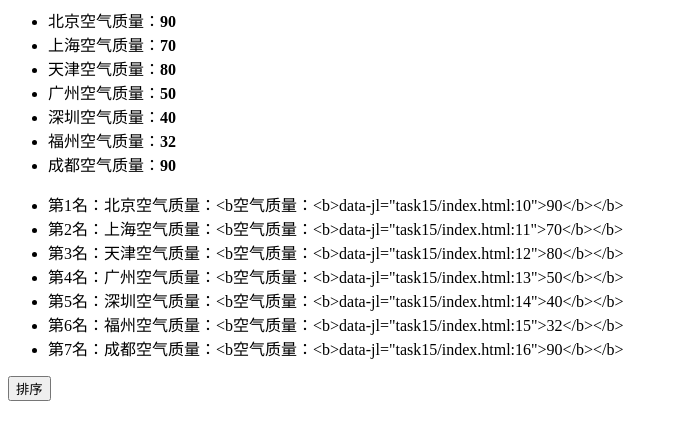
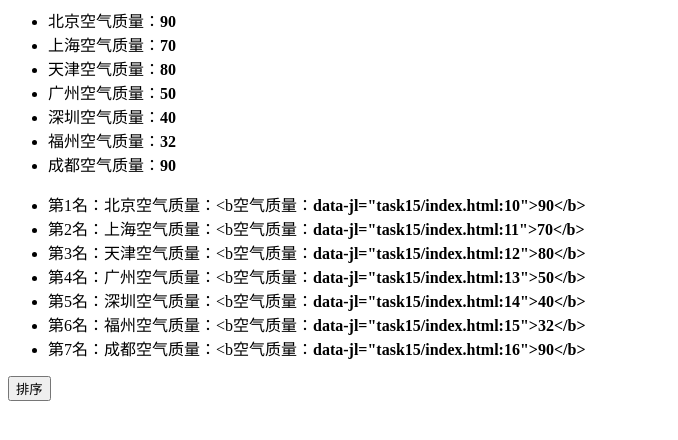
Before and after one commit to jiangjiu/exciting, a plain HTML site: page task15/index.html in a window 1280 px wide. Both pictures are taken after a click on the button "排序". Shown: the whole page, without its empty margins (0-678 px from the left). Drawn offline with Linux system fonts and the light colour scheme.

Commit message:
update task15

```diff
--- a/task15/index.html
+++ b/task15/index.html
@@ -55,7 +55,7 @@
    */
   function sortAqiData(data) {
     return data.sort(function (a, b) {
-      return a - b > 0
+      return a[1] - b[1] > 0
     })
   }
 
@@ -68,8 +68,12 @@
     var fragment = document.createDocumentFragment()
     for (var i = 0; i < data.length; i++) {
       var li = document.createElement('li')
-      var text = document.createTextNode('第' + (i+1) + '名：' + data[i][0] + '空气质量：' + '<b>' + data[i][1] + '</b>')
+      var text = document.createTextNode('第' + (i + 1) + '名：' + data[i][0] + '空气质量：')
+      var b = document.createElement('b')
+      var text2 = document.createTextNode(data[i][1])
+      b.appendChild(text2)
       li.appendChild(text)
+      li.appendChild(b)
       fragment.appendChild(li)
     }
     document.getElementById('resort').appendChild(fragment)
```
